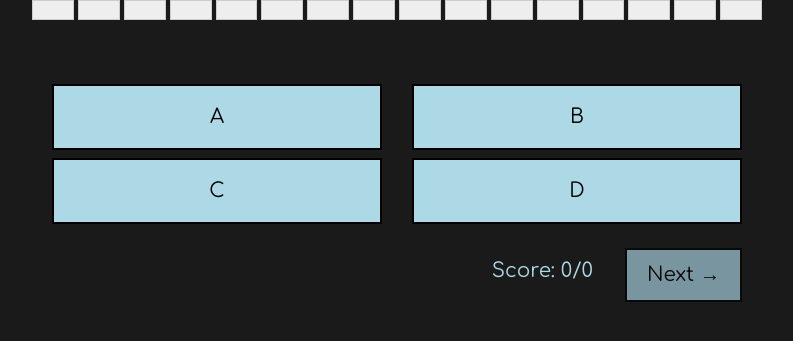
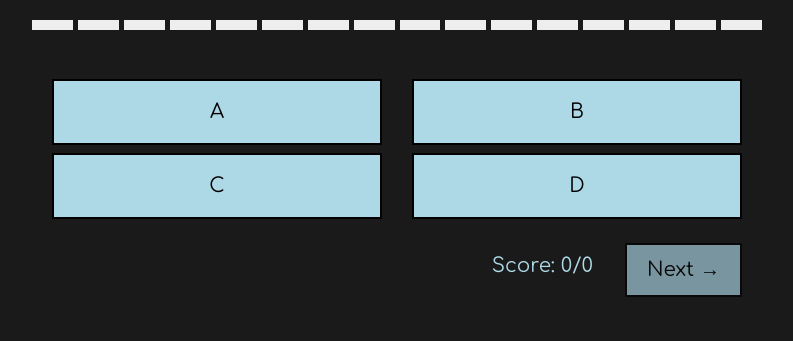
Before and after one commit to gsimp2/UI_constellations, a Flask app: template templates/quiz_easy.html in a window 1280 px wide. Shown: the part 56-397 px from the top of the page, without its empty margins (243-1036 px from the left). Run offline with Flask 3, Linux system fonts and the light colour scheme; the template is opened without the code that fills it, so the values that code supplies are empty; some libraries are stand-ins or nearby versions.

Commit message:
progress bar except progress not retained on very last step before pressing finish easy quiz

```diff
--- a/static/quiz_easy.css
+++ b/static/quiz_easy.css
@@ -1,13 +1,20 @@
+#progress-container {
+    display: flex;
+    gap: 5px;
+    margin-top: 20px;
+    margin-bottom: 5px;
+}
+
 .progress-rect {
     flex: 1;
-    height: 20px;
+    height: 10px;
     background-color: #eee;
-    border: 1px solid #ccc;
+    /* border: 1px solid #ccc; */
     transition: background-color 0.3s;
 }
 
 .progress-rect.filled {
-    background-color: #4CAF50;
+    background-color: #4c7daf;
 }
 
   body {
--- a/static/quiz_easy.js
+++ b/static/quiz_easy.js
@@ -22,18 +22,15 @@ $(document).ready(function () {
 
     $("#score").text(`Score: ${score}/${currentIndex}`);
 
-    constellation = constellations[currentIndex]
-    console.log(constellation)
-
     let nextButton = $("#next-btn");
     let optionButtons = $(".option");
 
-    displayQuestion(constellation);
+    displayQuestion();
     updateProgressBar();
 
     optionButtons.on("click", function () {
 
-        checkAnswer(this, constellation);
+        checkAnswer(this);
 
     });
 
@@ -49,7 +46,7 @@ $(document).ready(function () {
             nextButton.prop("disabled", true);
 
             constellation = constellations[currentIndex];
-            displayQuestion(constellation);
+            displayQuestion();
 
         } else if (currentIndex == constellations.length - 1) {
 
@@ -57,7 +54,7 @@ $(document).ready(function () {
             nextButton.prop("disabled", true);
 
             constellation = constellations[currentIndex];
-            displayQuestion(constellation);
+            displayQuestion();
 
         } else {
 
@@ -82,8 +79,9 @@ function saveProgress() {
 
 }
 
-function displayQuestion(constellation) {
+function displayQuestion() {
 
+    constellation = constellations[currentIndex]
     constellationOptions = constellation["options"];
     constellationName = constellation["name"];
 
@@ -106,7 +104,9 @@ function displayQuestion(constellation) {
 
 }
 
-function checkAnswer(selectedOption, constellation) {
+function checkAnswer(selectedOption) {
+
+    constellation = constellations[currentIndex];
 
     disableOptions();
     next = $("#next-btn");
@@ -126,6 +126,12 @@ function checkAnswer(selectedOption, constellation) {
         $("#feedback-text").html(
           `<span class="incorrect">Incorrect! The correct answer is: ${constellation.name}</span>`
         );
+
+    }
+
+    if (currentIndex < constellations.length - 1) {
+
+        localStorage.removeItem('quizState');
 
     }
 
--- a/templates/quiz_easy.html
+++ b/templates/quiz_easy.html
@@ -12,7 +12,7 @@
 <div class="container">
 	<div class="row justify-content-center">
 		<div class="col-8">
-			<div id="progress-container" style="display: flex; gap: 4px; margin-bottom: 20px;">
+			<div id="progress-container">
 				<div class="progress-rect"></div>
 				<div class="progress-rect"></div>
 				<div class="progress-rect"></div>
```
